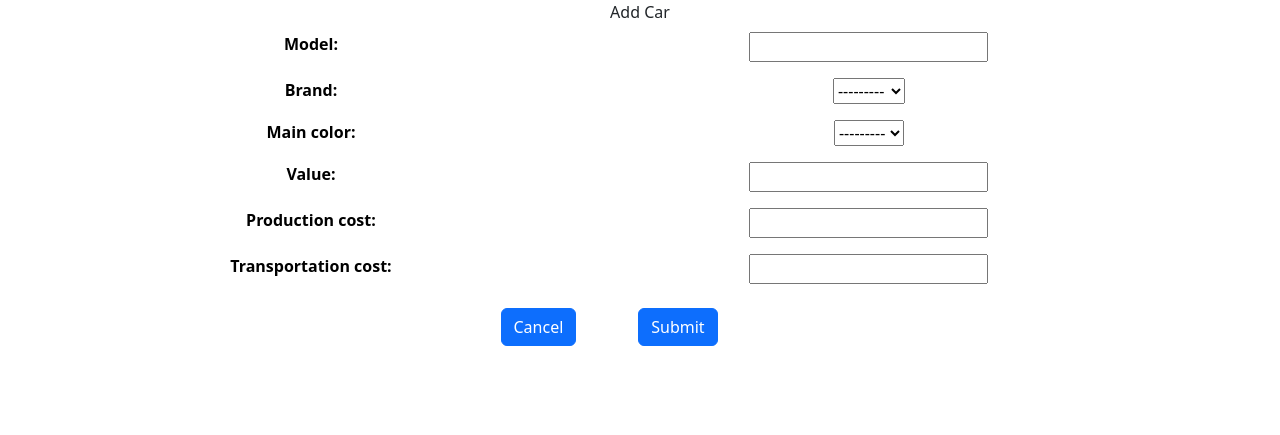
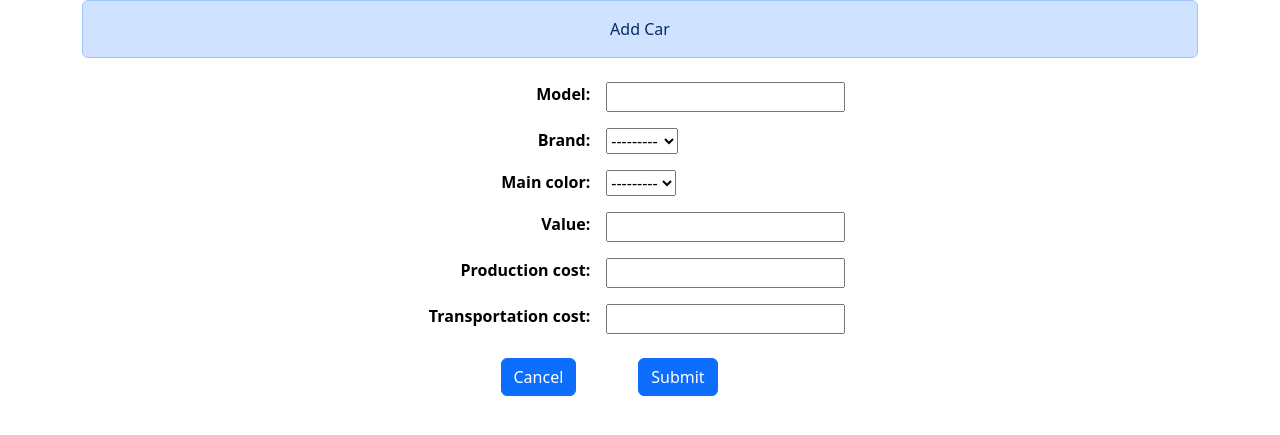
Before and after one commit to andersonbrands/djcar, a Django app: page /add/ in a window 1280 px wide. Shown: the top 435 px of the page. Run offline with Django 4.2, Linux system fonts and the light colour scheme.

Commit message:
Style updates

```diff
--- a/djcar/core/static/css/main.css
+++ b/djcar/core/static/css/main.css
@@ -0,0 +1,9 @@
+
+
+#add-car-form th {
+    text-align: right;
+}
+
+#add-car-form td {
+    text-align: left;
+}
--- a/djcar/core/templates/core/add_car.html
+++ b/djcar/core/templates/core/add_car.html
@@ -2,7 +2,9 @@
 
 {% block content %}
 
-    <div>Add Car</div>
+    <div class="alert alert-primary" role="alert">
+        Add Car
+    </div>
 
     {% if messages %}
         {% for message in messages %}
@@ -13,6 +15,7 @@
         {% endfor %}
     {% endif %}
 
+    <div class="col-5 ms-auto me-auto">
         <form id="add-car-form" method="POST">
             {% csrf_token %}
 
@@ -21,6 +24,9 @@
             </table>
 
         </form>
+    </div>
+
+
 
     <div class="col-3 m-auto">
         <a href="{% url 'home' %}" class="float-start">
--- a/djcar/core/templates/core/index.html
+++ b/djcar/core/templates/core/index.html
@@ -12,7 +12,7 @@
 {% endblock %}
 
 {% block content %}
-    <div class="mb-4">
+    <div class="mb-4 mt-4">
         <a href="{% url 'add' %}">
             <button type="button" class="btn btn-primary">Add</button>
         </a>
```
Lines whose indentation alone changed are shown as unchanged.
